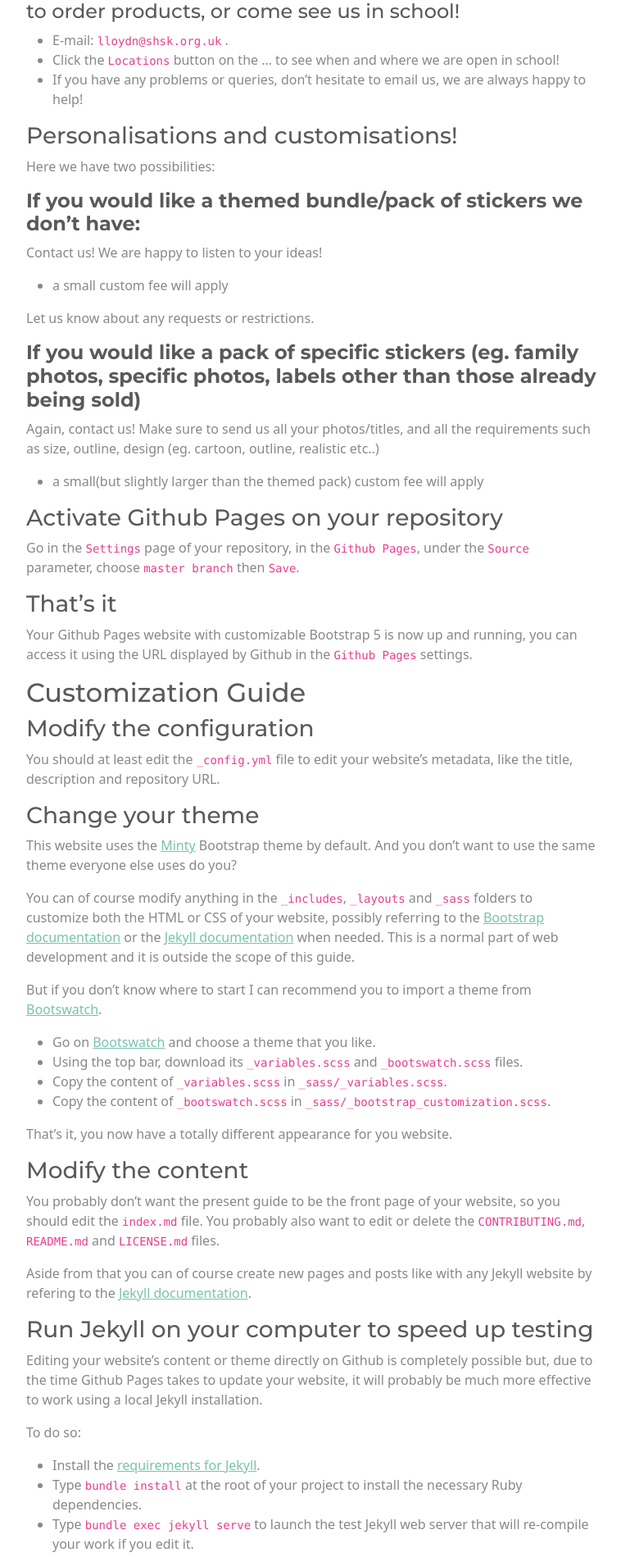
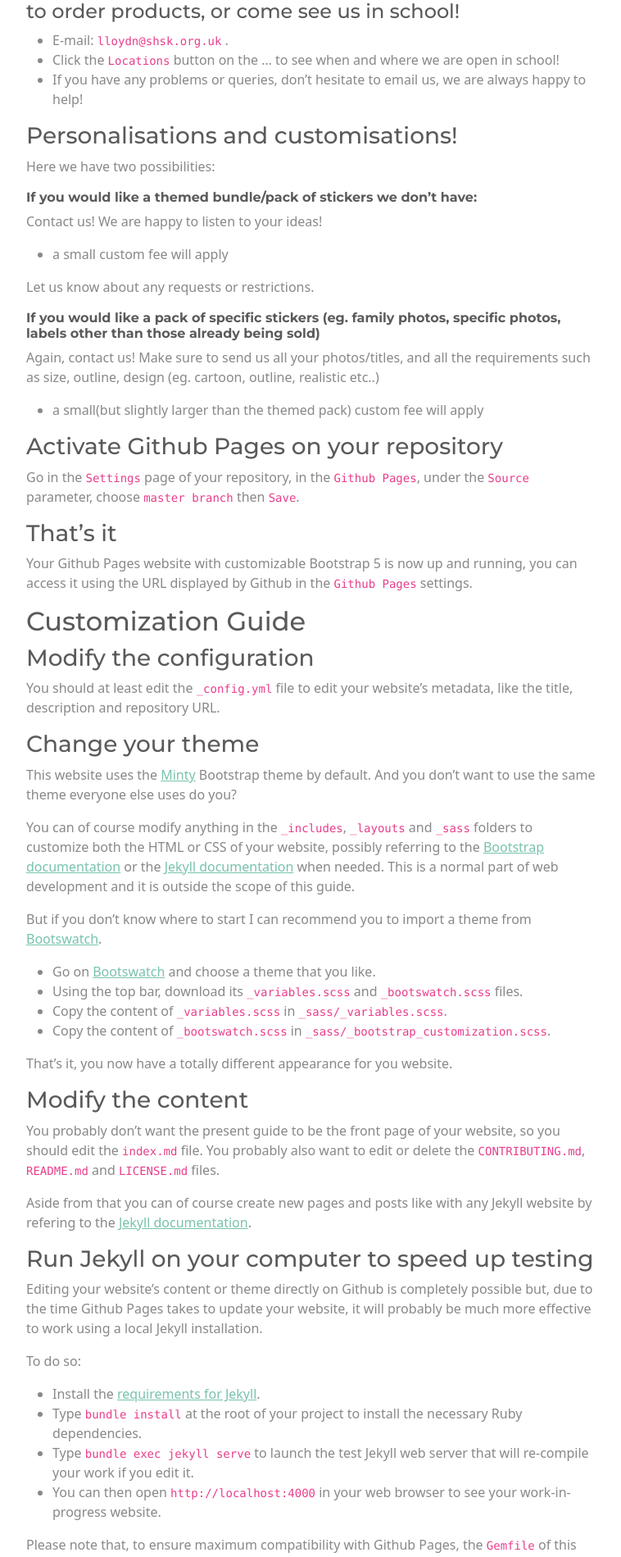
Before and after one commit to NatashaCELloyd/NatashaCELloyd.github.io, a Jekyll site: the page built from index.md, in a window 1280 px wide. Shown: the part 387-2286 px from the top of the page at 82% size, without its empty margins (260-1018 px from the left). Built offline with Jekyll 4.4.1, drawn with Linux system fonts in a browser that asks for light colours.

Commit message:
text sizes

```diff
--- a/index.md
+++ b/index.md
@@ -25,14 +25,14 @@ title: iPadazzle
 
 Here we have two possibilities:
 
-#### **If you would like a themed bundle/pack of stickers we don't have:**
+###### **If you would like a themed bundle/pack of stickers we don't have:**
 
  Contact us! We are happy to listen to your ideas!
  - a small custom fee will apply
 
   Let us know about any requests or restrictions.
 
-#### **If you would like a pack of specific stickers (eg. family photos, specific photos, labels other than those already being sold)**
+###### **If you would like a pack of specific stickers (eg. family photos, specific photos, labels other than those already being sold)**
 
   Again, contact us! Make sure to send us all your photos/titles, and all the requirements such as size, outline, design (eg. cartoon, outline, realistic etc..)
 - a small(but slightly larger than the themed pack) custom fee will apply
```
